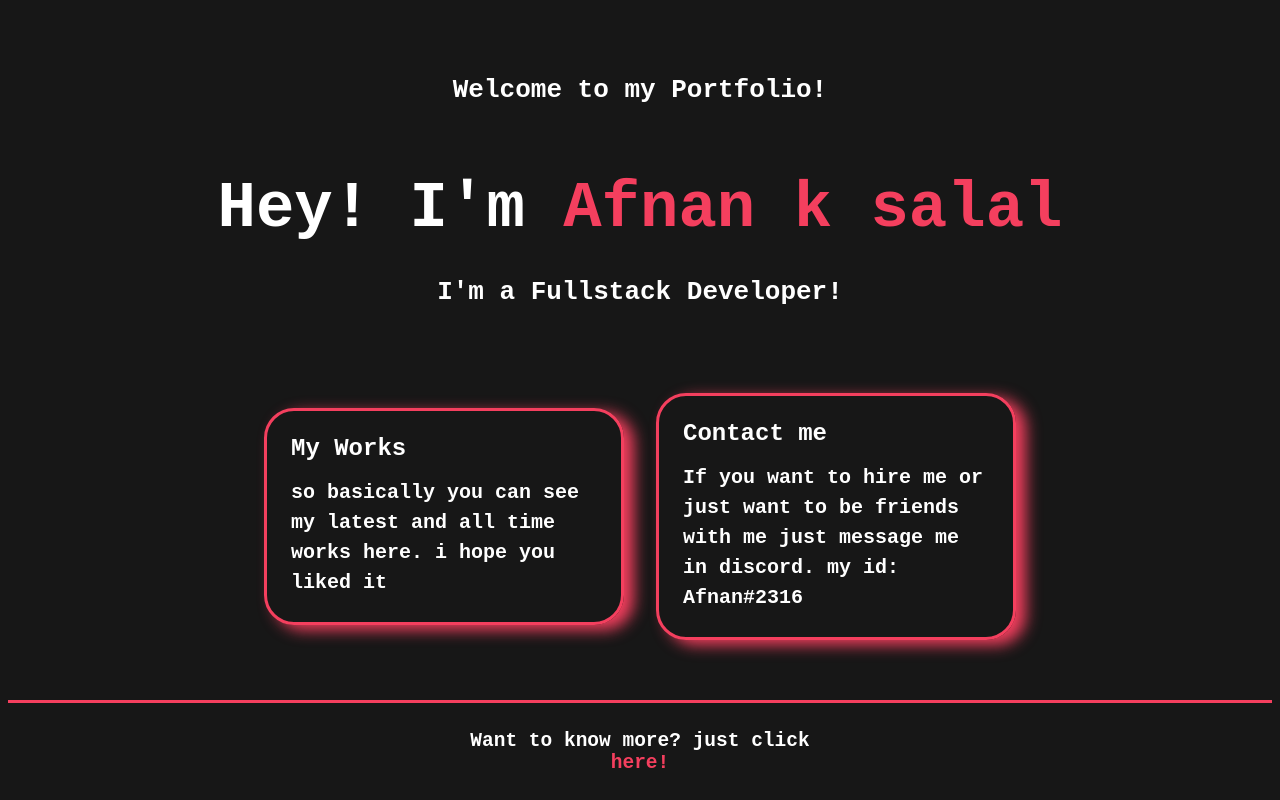
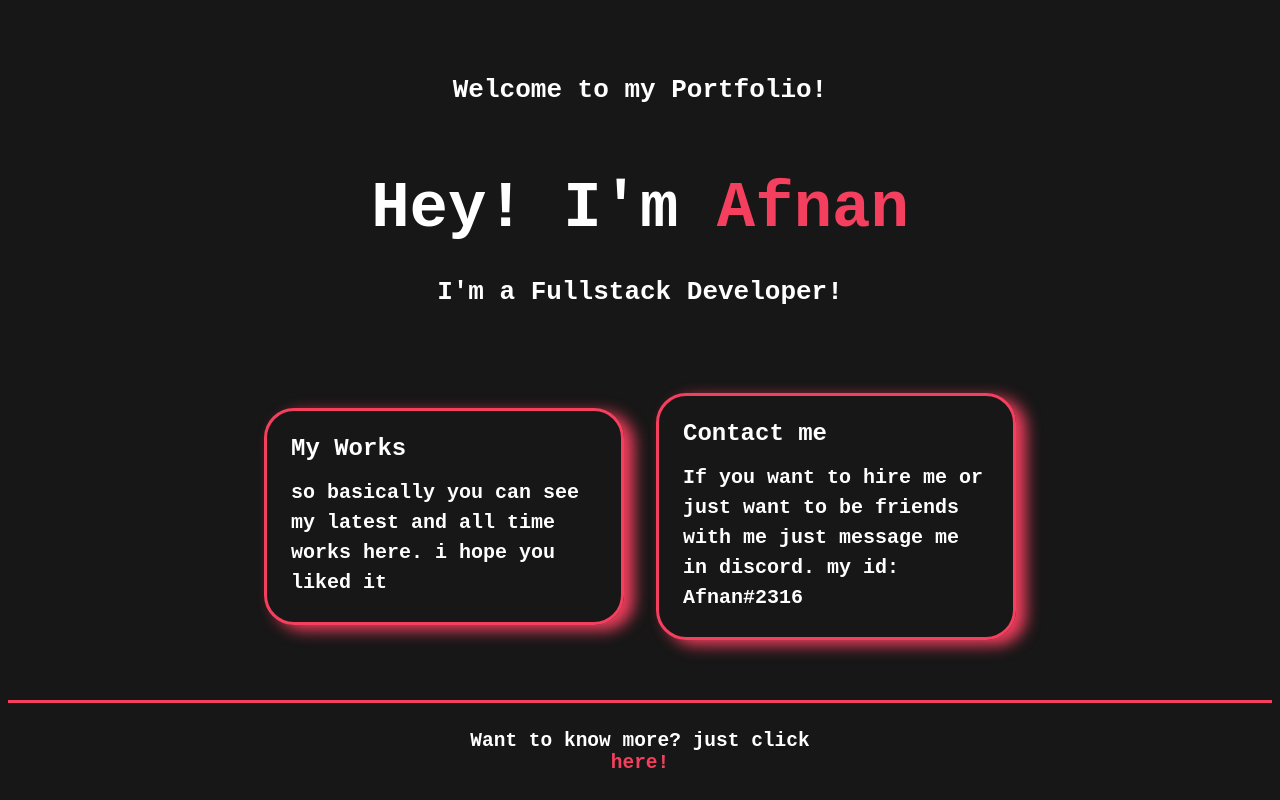
Before and after one commit to afnan007a/Portfolio-NextJS, a Next.js app: page / in a window 1280 px wide. Built offline with nearby package versions, Linux system fonts and the light colour scheme.

Commit message:
Update index.js

```diff
--- a/pages/index.js
+++ b/pages/index.js
@@ -18,7 +18,7 @@ export default function Home() {
         <h1 className={styles.title}>
           <code>
             <strong>
-              Hey! I'm <a href="https://github.com/afnan007a">Afnan k salal </a>
+              Hey! I'm <a href="https://github.com/afnan007a">Afnan</a>
             </strong>
           </code>
         </h1>
```
